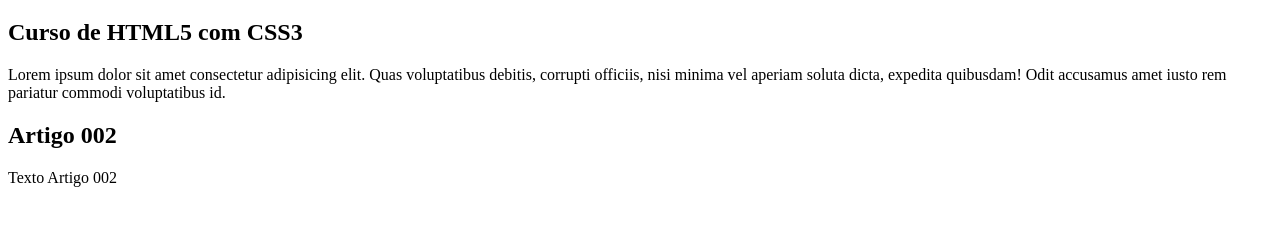
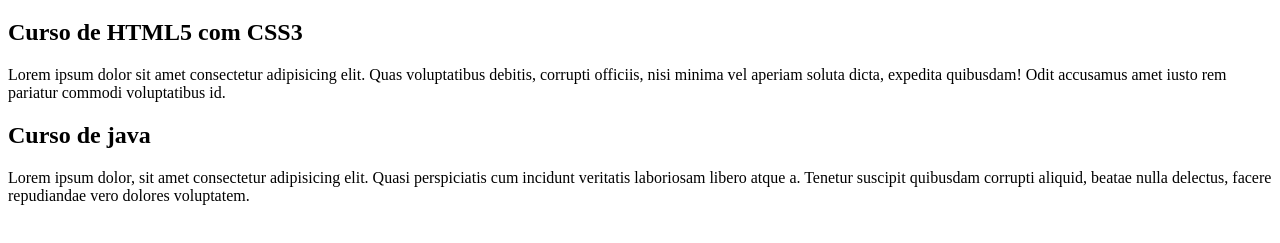
Before and after one commit to Leandro-Callado/projeto-site, a plain HTML site: page index.html in a window 1280 px wide. Shown: the part 61-304 px from the top of the page. Drawn offline with Linux system fonts and the light colour scheme.

Commit message:
Update index.html

```diff
--- a/index.html
+++ b/index.html
@@ -20,8 +20,13 @@
         </p>
       </article>
       <article>
-        <h2>Artigo 002</h2>
-        <p>Texto Artigo 002</p>
+        <h2>Curso de java</h2>
+        <p>
+          Lorem ipsum dolor, sit amet consectetur adipisicing elit. Quasi
+          perspiciatis cum incidunt veritatis laboriosam libero atque a. Tenetur
+          suscipit quibusdam corrupti aliquid, beatae nulla delectus, facere
+          repudiandae vero dolores voluptatem.
+        </p>
       </article>
     </main>
   </body>
```
